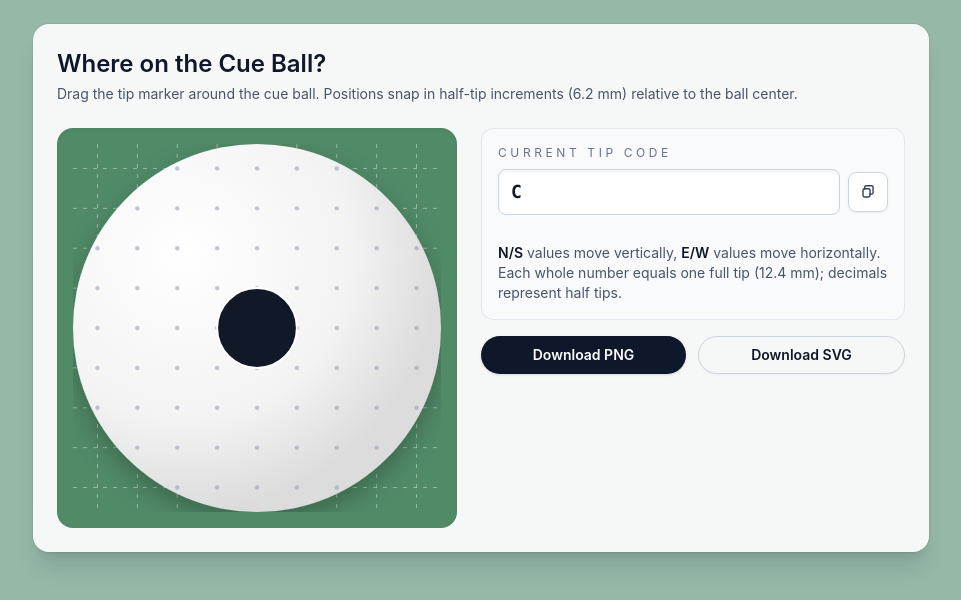
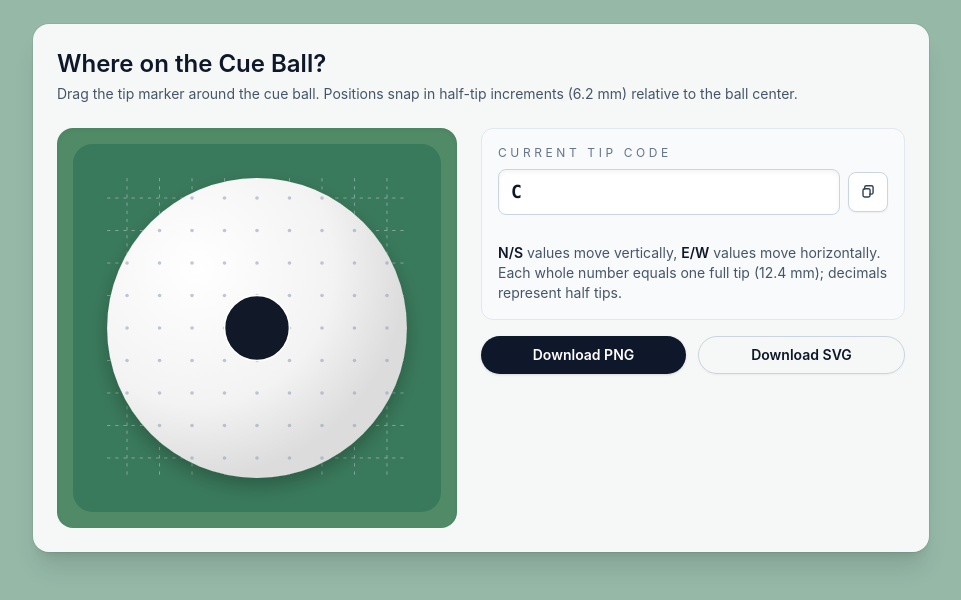
Before and after one commit to open-source-pool/where-on-the-cue-ball, a React (Vite) app: page / in a window 1280 px wide. Shown: the top 600 px of the page, without its empty margins (159-1120 px from the left). Built offline with nearby package versions, Linux system fonts and the light colour scheme.

Commit message:
fix: ensure tip dot renders above green felt background
Expand SVG viewBox with padding so the tip dot is fully visible at
the ball edge. Paint the felt background inside the SVG so paint
order guarantees the tip dot always renders on top.

Co-Authored-By: Claude Opus 4.6 <noreply@anthropic.com>

```diff
--- a/src/App.tsx
+++ b/src/App.tsx
@@ -166,6 +166,8 @@ function App() {
   const mmToPx = canvasSizePx / BALL_DIAMETER_MM;
   const ballRadiusPx = BALL_RADIUS_MM * mmToPx;
   const tipRadiusPx = (TIP_DIAMETER_MM / 2) * mmToPx;
+  const svgPad = tipRadiusPx + 2;
+  const svgSize = canvasSizePx + svgPad * 2;
 
   const findNearestGridPoint = useCallback(
     (target: TipPosition) => {
@@ -333,9 +335,9 @@ function App() {
             <div ref={canvasWrapperRef} className="w-full max-w-[420px]">
               <svg
                 ref={svgRef}
-                width={canvasSizePx}
-                height={canvasSizePx}
-                viewBox={`0 0 ${canvasSizePx} ${canvasSizePx}`}
+                width={svgSize}
+                height={svgSize}
+                viewBox={`0 0 ${svgSize} ${svgSize}`}
                 className="h-auto w-full select-none touch-none"
                 style={{
                   WebkitUserSelect: "none",
@@ -377,10 +379,10 @@ function App() {
                     />
                   </filter>
                 </defs>
-                <rect width="100%" height="100%" rx="24" fill="transparent" />
+                <rect width="100%" height="100%" rx="24" fill="#3a7a5c" />
                 <g
-                  transform={`translate(${canvasSizePx / 2} ${
-                    canvasSizePx / 2
+                  transform={`translate(${svgSize / 2} ${
+                    svgSize / 2
                   })`}
                 >
                   {gridLevels.map((level) => {
@@ -410,15 +412,15 @@ function App() {
                   })}
                 </g>
                 <circle
-                  cx={canvasSizePx / 2}
-                  cy={canvasSizePx / 2}
+                  cx={svgSize / 2}
+                  cy={svgSize / 2}
                   r={ballRadiusPx}
                   fill="url(#ballShade)"
                   filter="url(#shadow)"
                 />
                 <g
-                  transform={`translate(${canvasSizePx / 2} ${
-                    canvasSizePx / 2
+                  transform={`translate(${svgSize / 2} ${
+                    svgSize / 2
                   })`}
                 >
                   {gridPoints.map((point, index) => {
@@ -439,8 +441,8 @@ function App() {
                   })}
                 </g>
                 <circle
-                  cx={canvasSizePx / 2 + tipPosition.x * mmToPx}
-                  cy={canvasSizePx / 2 - tipPosition.y * mmToPx}
+                  cx={svgSize / 2 + tipPosition.x * mmToPx}
+                  cy={svgSize / 2 - tipPosition.y * mmToPx}
                   r={tipRadiusPx}
                   fill="#111827"
                   stroke="white"
```
